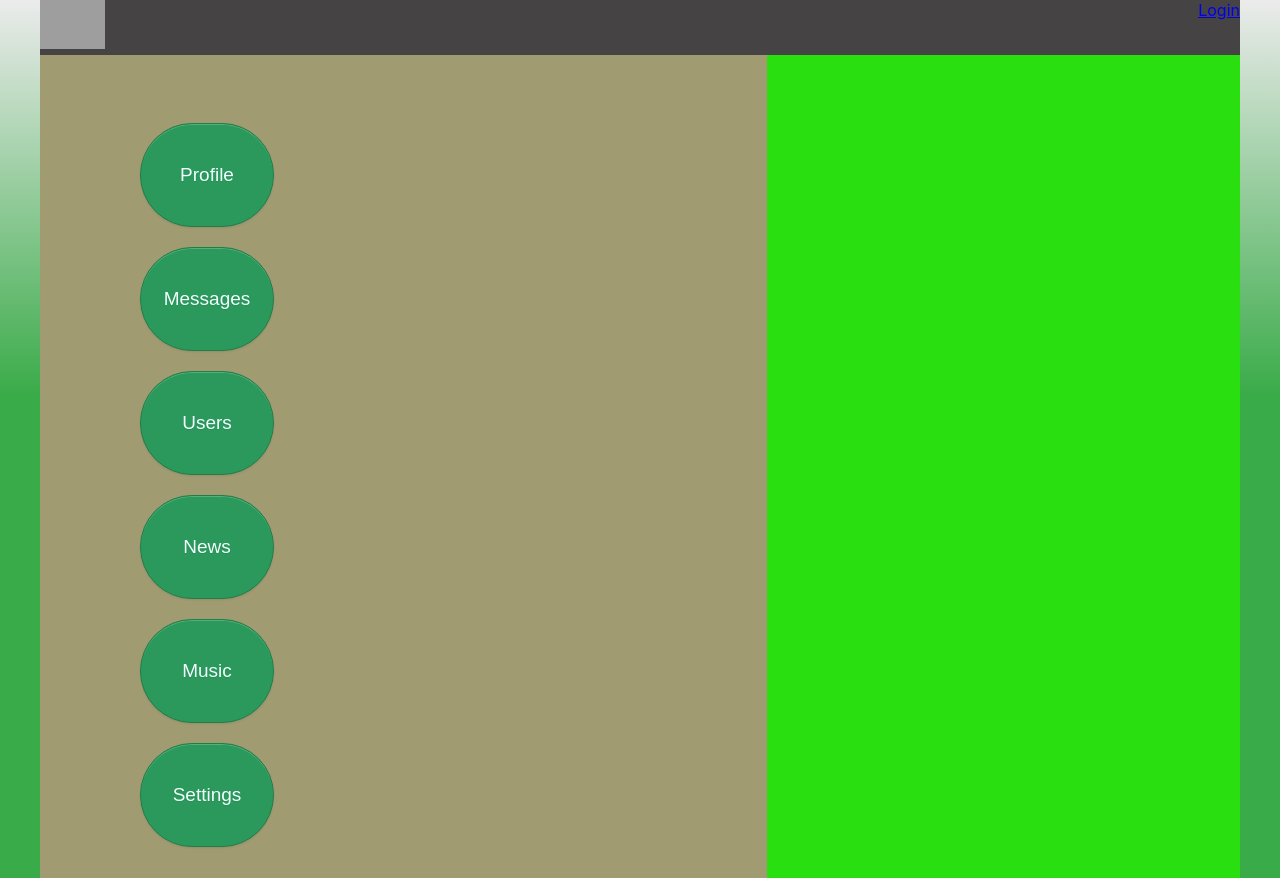
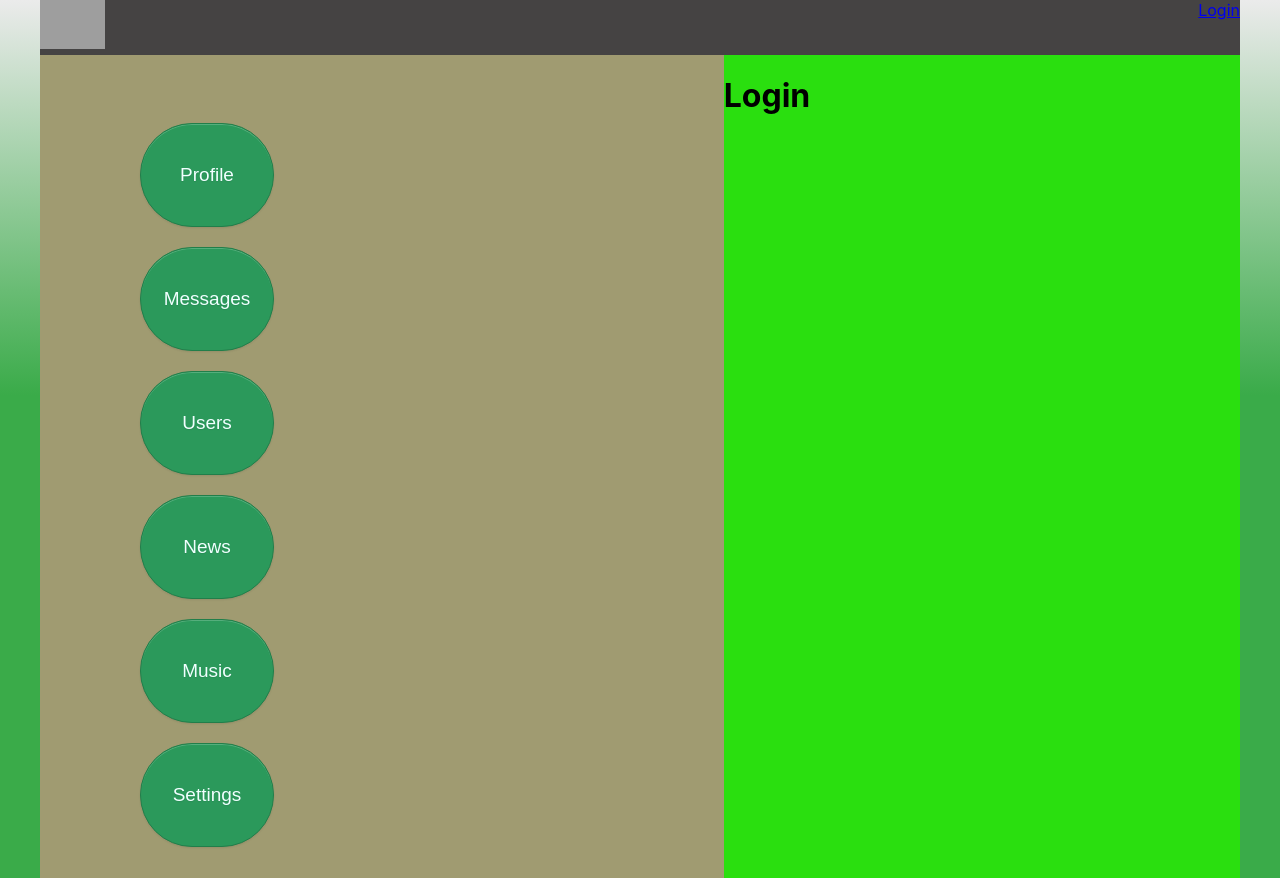
Before and after one commit to SamUsachev/social-network, a React (Create React App) app: page /login in a window 1280 px wide. Built offline with nearby package versions, Linux system fonts and the light colour scheme; no server answers; grey boxes are pictures that could not be loaded.

Commit message:
Redirect profile and message

```diff
--- a/src/App.jsx
+++ b/src/App.jsx
@@ -7,6 +7,7 @@
 import { NewsFeed, NewsFeedFunc } from './pages';
 import ProfileContainer from './components/Profile/ProfileContainer';
 import HeaderContainer from './components/Header/HeaderContainer';
+import Login from './components/Login/Login';
 
 function App(props) {
   return (
@@ -20,6 +21,7 @@
               <Route path="/profile:userId" element={<ProfileContainer />} />
               <Route path="/messages" element={<DialogsContainer />} />
               <Route path="/users" element={<UsersContainer />} />
+              <Route path="/login" element={<Login />} />
               {/* <Route path="/news" element={<NewsFeed />} />
               <Route path="/newsFunc" element={<NewsFeedFunc />} /> */}
             </Routes>
--- a/src/components/Dialogs/Dialogs.jsx
+++ b/src/components/Dialogs/Dialogs.jsx
@@ -1,5 +1,5 @@
 import React from 'react';
-import { NavLink } from 'react-router-dom';
+import { Navigate, NavLink } from 'react-router-dom';
 
 import style from './Dialogs.module.css';
 
@@ -32,6 +32,10 @@
     props.updateNeMessageBody(body);
   };
 
+  if (props.isAuth === false) {
+    return <Navigate to="/login" />;
+  }
+
   return (
     <div className={style.dialogs}>
       <div className={style.dialogsPeople}>{dialogElements}</div>
--- a/src/components/Dialogs/DialogsContainer.jsx
+++ b/src/components/Dialogs/DialogsContainer.jsx
@@ -9,6 +9,7 @@
 let mapStateToProps = (state) => {
   return {
     dialogsPage: state.dialogsPage,
+    isAuth: state.auth.isAuth,
   };
 };
 
--- a/src/components/Header/Header.jsx
+++ b/src/components/Header/Header.jsx
@@ -1,5 +1,4 @@
 import React from 'react';
-import finalPropsSelectorFactory from 'react-redux/es/connect/selectorFactory';
 import { NavLink } from 'react-router-dom';
 import style from './Header.module.css';
 const Header = (props) => {
--- /dev/null
+++ b/src/components/Login/Login.jsx
@@ -0,0 +1,6 @@
+import React from 'react';
+
+const Login = () => {
+  return <h1>Login</h1>;
+};
+export default Login;
--- a/src/components/Profile/ProfileContainer.jsx
+++ b/src/components/Profile/ProfileContainer.jsx
@@ -1,5 +1,5 @@
 import React from 'react';
-import { useParams } from 'react-router-dom';
+import { Navigate, useParams } from 'react-router-dom';
 import Profile from './Profile';
 import { connect } from 'react-redux';
 import { getUserProfile } from '../../redux/profileReducer';
@@ -14,10 +14,15 @@
 class ProfileContainer extends React.Component {
   componentDidMount() {
     const userId = this.props.router.params.userId;
+
     this.props.getUserProfile(userId);
   }
 
   render() {
+    if (!this.props.isAuth) {
+      return <Navigate to="/login" />;
+    }
+
     return (
       <div>
         <Profile {...this.props} profile={this.props.profile} />
@@ -28,6 +33,7 @@
 
 const mapStateToProps = (state) => ({
   profile: state.postsPage.profile,
+  isAuth: state.auth.isAuth,
 });
 
 export default connect(mapStateToProps, { getUserProfile })(
```
